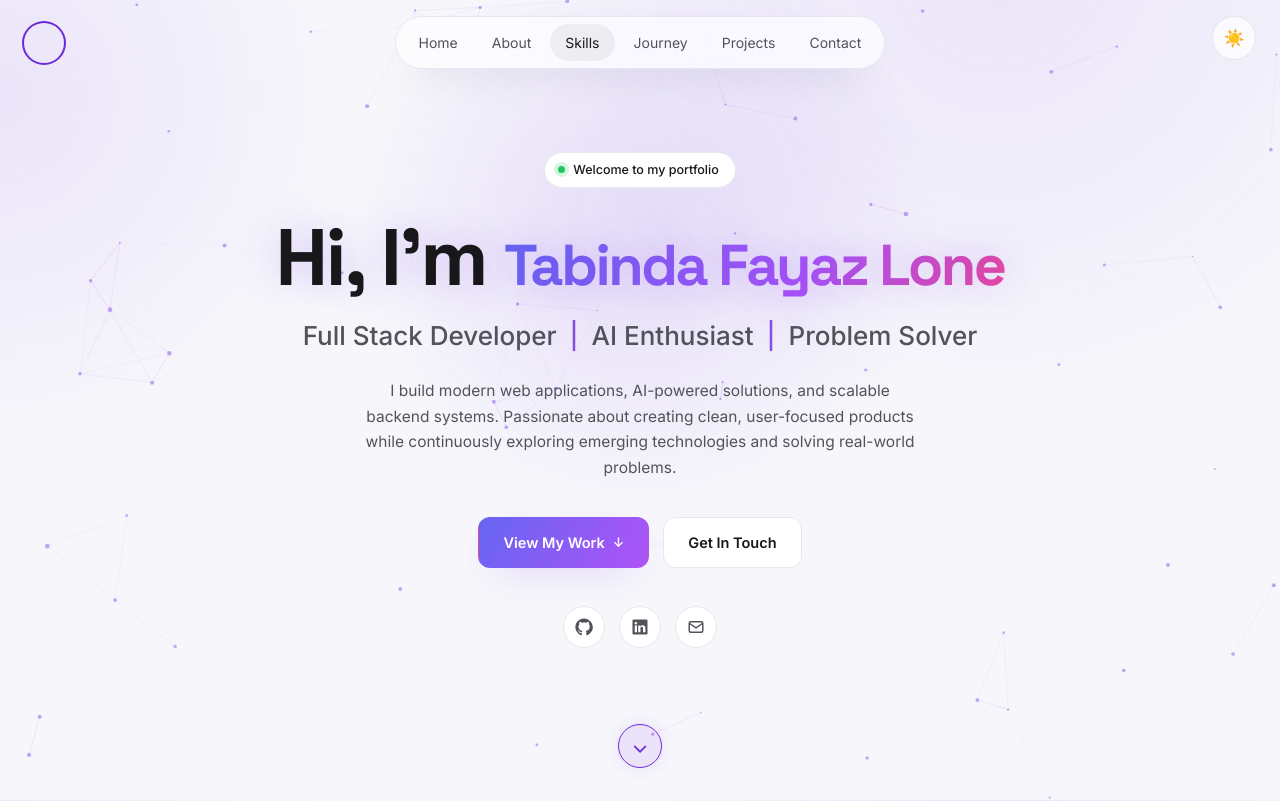
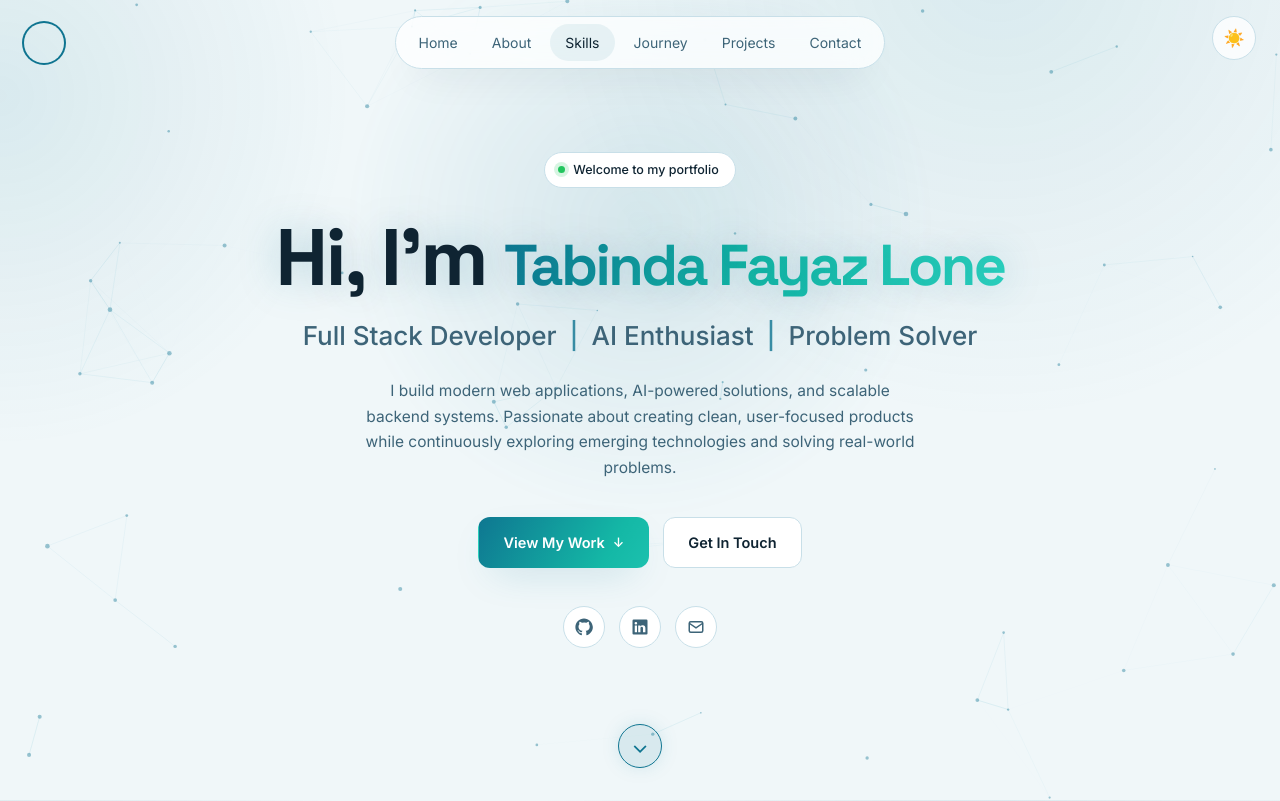
Before and after one commit to tabindafayaz1111/portfolio, a plain HTML site: page index.html in a window 1280 px wide. Shown: the top 801 px of the page. Drawn offline with Linux system fonts and the light colour scheme.

Commit message:
feat: update color palette to professional teal-navy theme (dark + light mode)

```diff
--- a/styles.css
+++ b/styles.css
@@ -1,70 +1,71 @@
 :root {
-  --bg: #07070a;
-  --bg-soft: #0e0e12;
-  --card: #131318;
-  --card-2: #1a1a21;
-  --border: #26262e;
-  --text: #f4f4f5;
-  --muted: #a1a1aa;
-  --muted-2: #71717a;
+  /* ===== Dark Mode — Deep Teal-Navy (inspired by reference Architecture Portfolio) ===== */
+  --bg: #060d12;
+  --bg-soft: #0b1520;
+  --card: #0f1e2b;
+  --card-2: #152434;
+  --border: #1e3045;
+  --text: #e8f4f8;
+  --muted: #8fb3c8;
+  --muted-2: #5c8199;
   --radius: 18px;
   --max: 1080px;
 
-  /* Brand accent */
-  --accent: #818cf8;
-  --accent-2: #c084fc;
-  --accent-grad: linear-gradient(120deg, #6366f1, #a855f7 60%, #ec4899);
-  --accent-soft: rgba(129, 140, 248, .14);
-  --ring: rgba(129, 140, 248, .35);
+  /* Brand accent — Teal / Cyan (matches reference image's teal tones) */
+  --accent: #2dd4c0;
+  --accent-2: #38bdf8;
+  --accent-grad: linear-gradient(120deg, #0e7490, #14b8a6 50%, #2dd4c0);
+  --accent-soft: rgba(45, 212, 192, .12);
+  --ring: rgba(45, 212, 192, .32);
 
-  /* Component tokens (overridden in light mode) */
-  --nav-bg: rgba(16, 16, 22, 0.6);
-  --nav-active: rgba(255, 255, 255, .08);
+  /* Component tokens */
+  --nav-bg: rgba(6, 13, 18, 0.65);
+  --nav-active: rgba(45, 212, 192, .10);
   --btn-solid-text: #ffffff;
-  --grad-from: #ffffff;
-  --grad-to: #a5a5b8;
-  --glow: rgba(129, 140, 248, .18);
-  --hover-soft: rgba(255, 255, 255, .06);
-  --shadow: 0 18px 40px -20px rgba(0, 0, 0, .8);
+  --grad-from: #e8f4f8;
+  --grad-to: #8fb3c8;
+  --glow: rgba(45, 212, 192, .15);
+  --hover-soft: rgba(255, 255, 255, .05);
+  --shadow: 0 18px 40px -20px rgba(0, 0, 0, .85);
   --shadow-accent: 0 14px 40px -14px var(--ring);
-  --field-bg: #0e0e13;
+  --field-bg: #0b1520;
 
-  /* Neural-network backdrop (particles + links) */
-  --net-node: 129, 140, 248;   /* rgb of --accent */
-  --net-line: 168, 85, 247;    /* rgb of purple */
-  --net-opacity: 0.55;
-  --panel-glow: 0 0 0 1px rgba(129,140,248,.10), 0 0 28px -6px rgba(129,140,248,.28);
+  /* Neural-network backdrop */
+  --net-node: 45, 212, 192;    /* rgb of --accent teal */
+  --net-line: 14, 116, 144;    /* rgb of deep cyan */
+  --net-opacity: 0.50;
+  --panel-glow: 0 0 0 1px rgba(45,212,192,.10), 0 0 28px -6px rgba(45,212,192,.25);
 }
 
-/* ===== Light mode ===== */
+/* ===== Light Mode — Crisp White + Professional Teal (HR-approved, resume-clean) ===== */
 body.light {
-  --bg: #f7f7fb;
+  --bg: #f0f7f9;
   --bg-soft: #ffffff;
   --card: #ffffff;
-  --card-2: #f3f3f8;
-  --border: #e6e6ee;
-  --text: #18181b;
-  --muted: #52525b;
-  --muted-2: #8b8b96;
-  --accent: #6d28d9;
-  --accent-2: #9333ea;
-  --accent-soft: rgba(124, 58, 237, .10);
-  --ring: rgba(124, 58, 237, .28);
-  --nav-bg: rgba(255, 255, 255, 0.7);
-  --nav-active: rgba(0, 0, 0, .05);
+  --card-2: #e8f4f7;
+  --border: #c8dfe8;
+  --text: #0f2432;
+  --muted: #3d6478;
+  --muted-2: #6a94a8;
+  --accent: #0e7490;
+  --accent-2: #0891b2;
+  --accent-soft: rgba(14, 116, 144, .10);
+  --ring: rgba(14, 116, 144, .28);
+  --nav-bg: rgba(255, 255, 255, 0.78);
+  --nav-active: rgba(14, 116, 144, .08);
   --btn-solid-text: #ffffff;
-  --grad-from: #18181b;
-  --grad-to: #52525b;
-  --glow: rgba(124, 58, 237, .14);
-  --hover-soft: rgba(0, 0, 0, .04);
-  --shadow: 0 18px 40px -22px rgba(24, 24, 50, .25);
+  --grad-from: #0f2432;
+  --grad-to: #3d6478;
+  --glow: rgba(14, 116, 144, .12);
+  --hover-soft: rgba(14, 116, 144, .04);
+  --shadow: 0 18px 40px -22px rgba(15, 36, 50, .22);
   --shadow-accent: 0 14px 40px -16px var(--ring);
-  --field-bg: #f7f7fb;
+  --field-bg: #f0f7f9;
 
-  --net-node: 124, 58, 237;
-  --net-line: 147, 51, 234;
-  --net-opacity: 0.28;
-  --panel-glow: 0 0 0 1px rgba(124,58,237,.08), 0 0 26px -8px rgba(124,58,237,.22);
+  --net-node: 14, 116, 144;
+  --net-line: 8, 145, 178;
+  --net-opacity: 0.25;
+  --panel-glow: 0 0 0 1px rgba(14,116,144,.08), 0 0 26px -8px rgba(14,116,144,.20);
 }
 
 * { box-sizing: border-box; margin: 0; padding: 0; }
```
